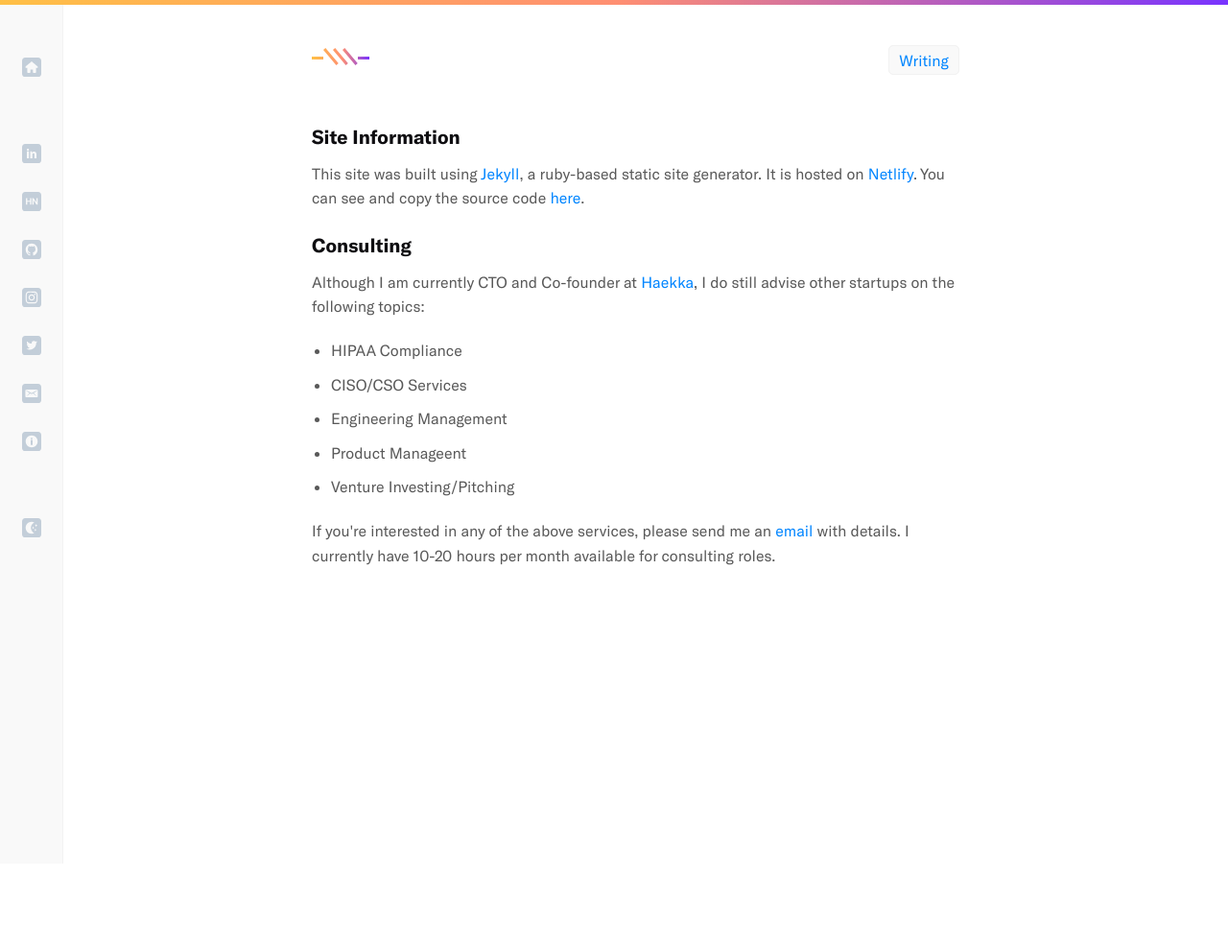
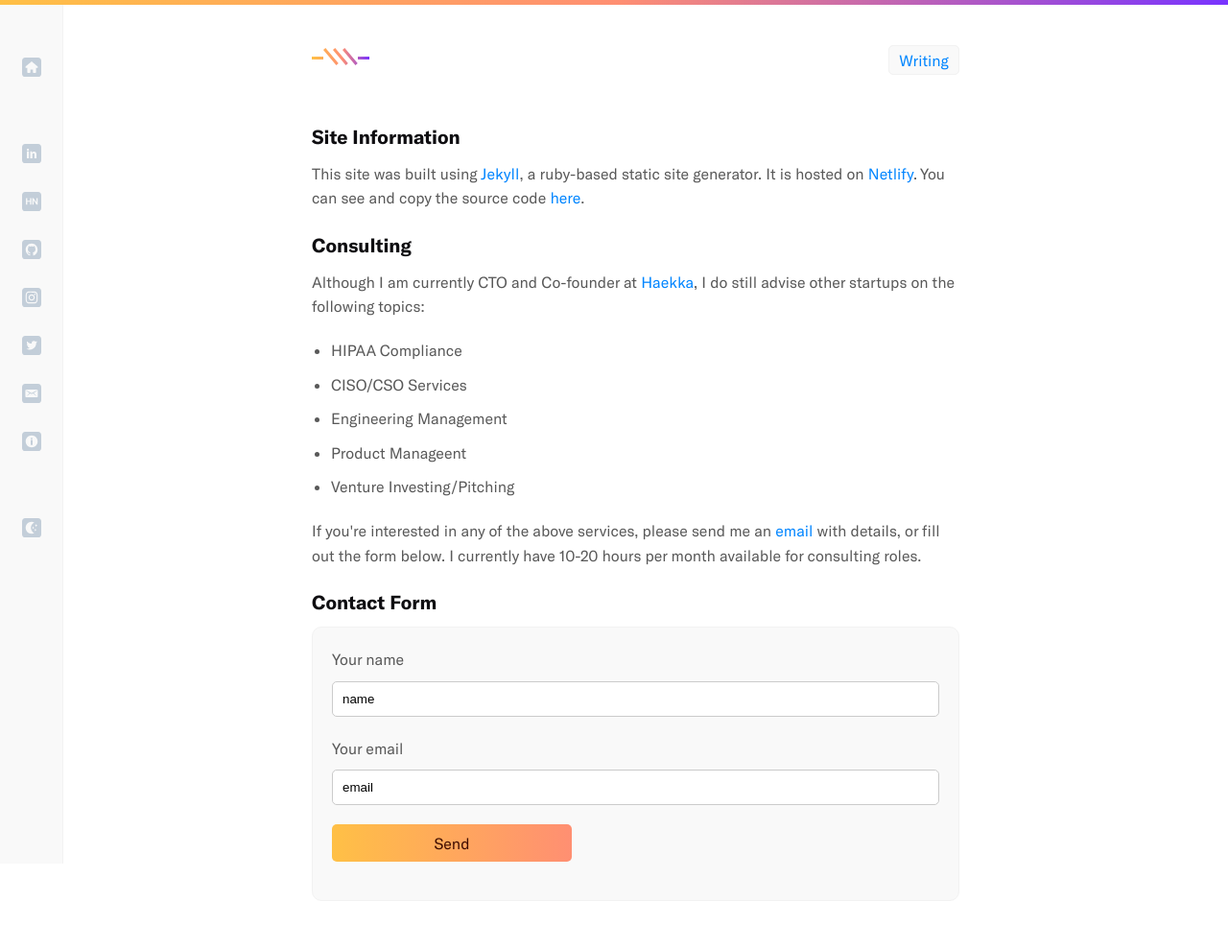
Before and after one commit to rr1000/rrich.io-01, a Jekyll site: the page built from info.html, in a window 1280 px wide. Shown: the whole page at 96% size. Built offline with Jekyll 4.4.1, drawn with Linux system fonts in a browser that asks for light colours; before the commit the page ends 900 px from its top, so only the background shows below that.

Commit message:
update: new form, new success page

```diff
--- a/_sass/colors.scss
+++ b/_sass/colors.scss
@@ -4,6 +4,7 @@
 $c_gray-2: #727272;
 $c_gray-3: lighten(#727272, 45%);
 $c_gray-4: lighten($c_gray-1, 37%);
+$c_gray-5: lighten(#727272, 35%);
 $c_blue: #0085FF;
 $c_yellow: #fff68d;
 $c_blue-gray: #edf6f9;
--- a/_sass/main.scss
+++ b/_sass/main.scss
@@ -155,6 +155,50 @@
   }
 }
 
+form{
+  padding: 20px;
+  border-radius: 10px;
+  background: $c_gray-4;
+  border: 1px solid lighten($c_gray-3, 5%);
+  label{
+    display: block;
+    margin: 0 0 10px 0;
+    font-family: $f_sans-reg;
+    color: $c_body-text;
+  }
+  input{
+    display: block;
+    width: 100%;
+    max-width: 100%;
+    padding: 10px;
+    border-radius: 5px;
+    border: 1px solid $c_gray-5;
+    box-sizing: border-box;
+  }
+  .form-group{
+    margin: 0 0 20px 0;
+  }
+  button{
+    display: block;
+    max-width: 250px;
+    text-align: center;
+    color: darken(#FF8F72, 60%);
+    font-size: 16px;
+    font-family: $f_sans-reg;
+    padding: 10px;
+    border-radius: 5px;
+    width: 100%;
+    border: 0;
+    transition: all 250ms ease;
+    background: linear-gradient(90.03deg, #FFC046 0%, #FF8F72 100%);
+    cursor: pointer;
+      &:hover{
+        transition: all 250ms ease;
+        background: linear-gradient(90.03deg, darken(#FFC046, 10%) 0%, darken(#FF8F72, 10%) 100%);
+      }
+  }
+}
+
 footer{
   margin: 20px 0 0 0;
   padding: 20px 0 0 0;
@@ -174,6 +218,12 @@
       .position{
         margin: 10px 0 0 0;
       }
+    }
+  }
+  form{
+    button{
+      max-width: 100%;
+      width: 100%;
     }
   }
 }
@@ -213,6 +263,21 @@
   color: $c_white;
   a{color: $c_blue-light;}
   p{color: $c_body-text-dark;}
+  form{
+    background-color: lighten($c_dark-bg, 2%);
+    border: 1px solid lighten($c_dark-bg, 8%);
+    label{
+      color: $c_white;
+    }
+    input{
+      border: 1px solid lighten($c_dark-bg, 8%);
+      background-color: $c_dark-bg;
+      color: $c_white;
+    }
+    .form-group{
+      margin: 0 0 20px 0;
+    }
+  }
   .work-row{
     .position{
       background-color: lighten($c_dark-bg, 10%);
--- a/info.html
+++ b/info.html
@@ -23,7 +23,21 @@
                         <li>Venture Investing/Pitching</li>
                     </ul>
                 </div>
-                <p>If you're interested in any of the above services, please send me an <a href="mailto:rrichrs@gmail.com">email</a> with details. I currently have 10-20 hours per month available for consulting roles.</p>
+                <p>If you're interested in any of the above services, please send me an <a href="mailto:rrichrs@gmail.com">email</a> with details, or fill out the form below. I currently have 10-20 hours per month available for consulting roles.</p>
+                <h2>Contact Form</h2>
+                <form name="contact" action="/success" method="POST" data-netlify="true">
+                    <div class="form-group">
+                        <label for="name">Your name</label>
+                        <input type="text" nam="name" value="name" required />
+                    </div>
+                    <div class="form-group">
+                        <label for="email">Your email</label>
+                        <input type="email" name="email" value="email" required />
+                    </div>
+                    <div class="form-group">
+                        <button type="submit">Send</button>
+                    </div>
+                </form>
             </div>
         </div>
     </div>
```
Also changed, not shown: success.html (added, +24 -0 lines), assets/images/post-image-startup-life.png (added).
